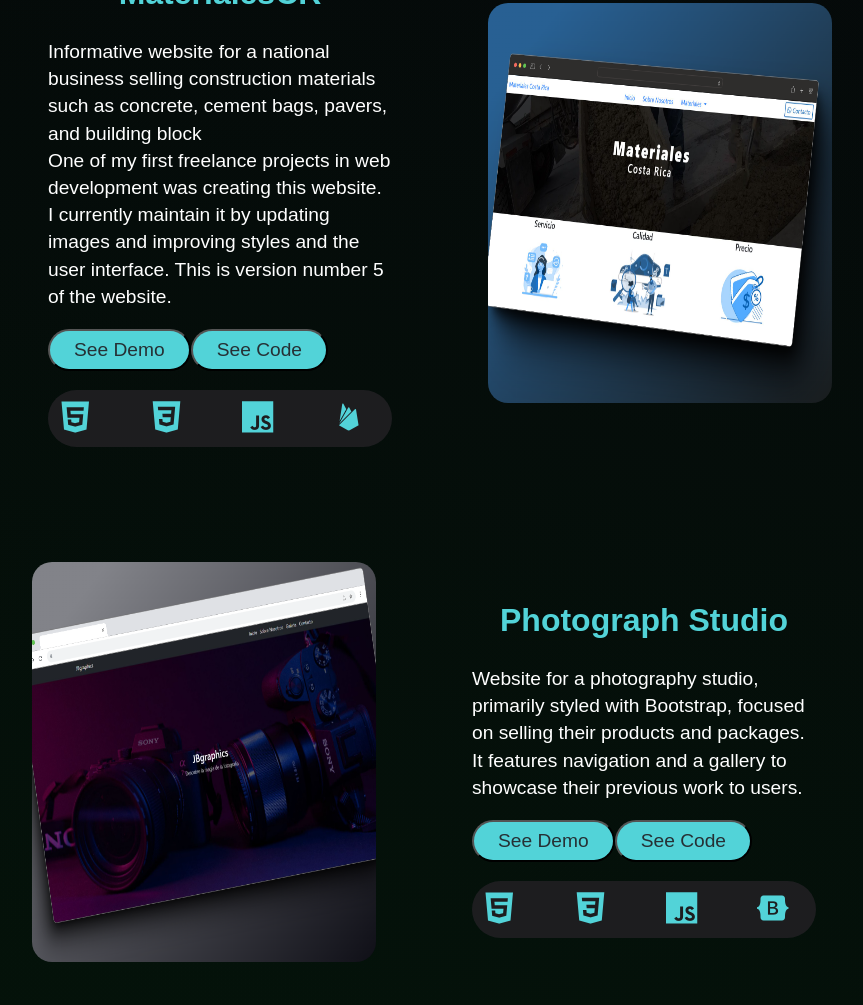
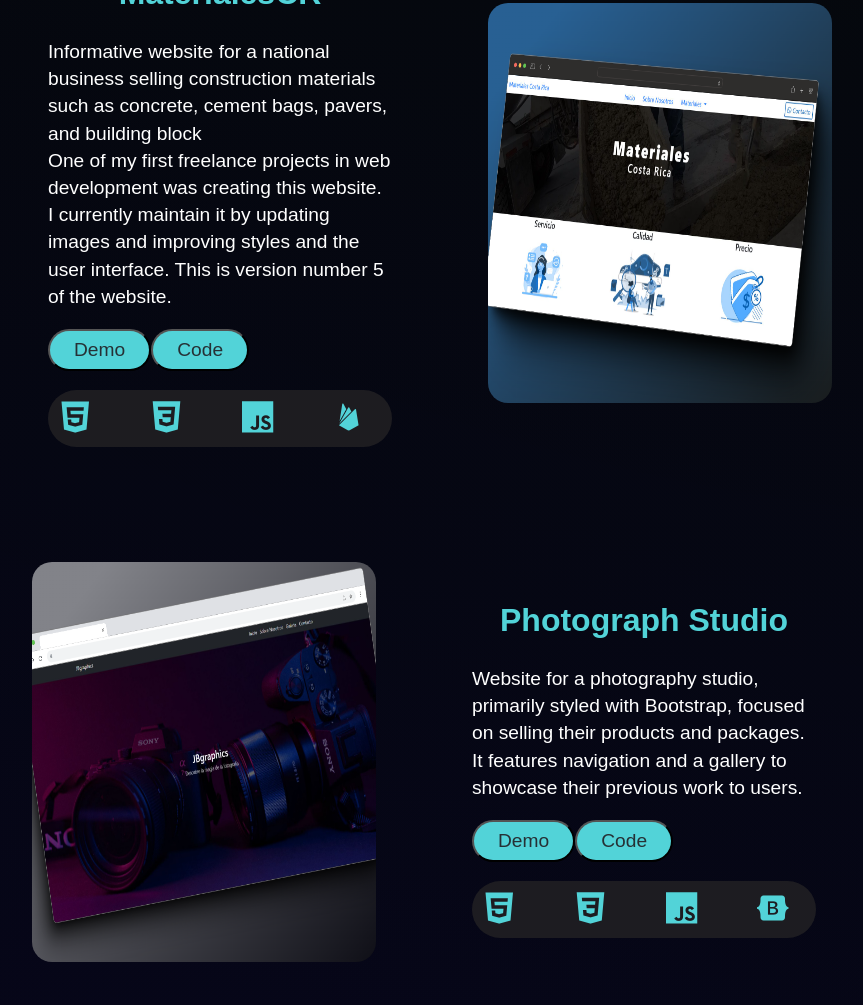
Before and after one commit to BrainnerBR/PortfolioV2, a website with bundled scripts: page index.html in a window 1280 px wide. Shown: the part 1455-2460 px from the top of the page, without its empty margins (208-1071 px from the left). Built offline with nearby package versions, Linux system fonts and the light colour scheme; a script that the page names is missing; a web font is replaced by a local one.

Commit message:
safe zone

```diff
--- a/index.html
+++ b/index.html
@@ -54,7 +54,7 @@
         </div>
     </div>
     <div class="double-arrows">
-        <div><i class="bi bi-chevron-double-down"></i></div>
+        <div><a href="#about-me"><i class="bi bi-chevron-double-down"></i></a></div>
     </div>
     <section id="about-me" class="about-me">
         <div class="container" data-aos="fade-up" data-aos-anchor-placement="center-bottom">
@@ -65,7 +65,7 @@
                 <p>Hey there! I'm Brainer Blanco, a computer science student who's been diving deep into my passion: front-end web development. My main goal right now is to get some real-world experience, learn something new every day, and, of course, help create some cool and innovative stuff.
                     <br>Think of me as your eager apprentice, ready to soak up knowledge and sprinkle some creativity into the mix!</p>
             </div>
-            <button class="btn">See CV</button>
+            <button class="btn"><a href="/src/Curriculum EN.pdf" target="_blank">See CV</a></button>
         </div>
     </section>
 
@@ -77,11 +77,11 @@
                     <div class="project-text" data-aos="zoom-in">
                         <h2>MaterialesCR</h2>
                         <p>Informative website for a national business selling construction materials such as concrete, cement bags, pavers, and building block  <br> One of my first freelance projects in web development was creating this website. I currently maintain it by updating images and improving styles and the user interface. This is version number 5 of the website.</p>
-                           <button class="btn">See Demo</button>
-                           <button class="btn">See Code</button>
+                           <button class="btn"><a href="https://materialescostarica.netlify.app/" target="_blank">Demo</a></button>
+                           <button class="btn"><a  href="https://github.com/BrainnerBR/MaterialesCostaRica" target="_blank">Code</a></button>
                         <div class="technologies-container">
                             <ul>
-                                <li><i class="devicon-html5-plain colored"></i>                                </li>
+                                <li><i class="devicon-html5-plain colored"></i></li>
                                 <li><i class="devicon-css3-plain colored"></i></li>
                                 <li><i class="devicon-javascript-plain"></i></li>
                                 <li><i class="devicon-firebase-plain colored"></i>
@@ -99,8 +99,8 @@
                     <div class="project-text" data-aos="zoom-in">
                         <h2>Photograph Studio</h2>
                         <p>Website for a photography studio, primarily styled with Bootstrap, focused on selling their products and packages. It features navigation and a gallery to showcase their previous work to users.</p>
-                        <button class="btn">See Demo</button>
-                        <button class="btn">See Code</button>
+                        <button class="btn"><a href="https://jbgraphics.netlify.app/" target="_blank">Demo</a></button>
+                        <button class="btn"><a href="https://github.com/BrainnerBR/estudioFotografico" target="_blank">Code</a></button>
 
                         <div class="technologies-container">
                             <ul>
@@ -123,8 +123,8 @@
                         <p>It's a drinking game! for groups of young friends, with different game modes where the cards change according to the selected mode. This web application, created with ReactJS, is primarily designed for mobile.
 
                         </p>
-                           <button class="btn">See Demo</button>
-                           <button class="btn">See Code</button>
+                           <button class="btn"><a href="https://happy-hour-drinking-game.web.app/" target="_blank">Demo</a></button>
+                           <button class="btn"><a href="https://github.com/BrainnerBR/Happy-Hour" target="_blank">Code</a></button>
                         <div class="technologies-container">
                             <ul>
                                 <li><i class="devicon-html5-plain-wordmark"></i></li>
@@ -144,8 +144,8 @@
                     <div class="project-text" data-aos="zoom-in">
                         <h2>TareApp</h2>
                         <p>A web application focused on organizing pending tasks, sorted by projects. Each user registers and can create their own projects, and within each project, they can add pending or completed tasks.</p>
-                        <button class="btn">See Demo</button>
-                        <button class="btn">See Code</button>
+                        <button class="btn">Demo</button>
+                        <button class="btn"><a href="https://github.com/BrainnerBR/TareApp" target="_blank">Code</a></button>
 
                         <div class="technologies-container">
                             <ul>
--- a/src/scss/app.scss
+++ b/src/scss/app.scss
@@ -2,14 +2,18 @@
 @use 'navbar';
 @use 'hero';
 @use 'main';
+
+html{
+    scroll-behavior: smooth;
+}
 
 body {
     font-family: "REM", sans-serif;
     width: 100%;
     height: 100%;
     background-color: #000;
-    background-image: radial-gradient(circle at top right, rgba(32, 1, 51, 0.199),transparent),
-      radial-gradient(circle at 20% 80%, rgba(8, 143, 37, 0.226), transparent);
+    background-image: radial-gradient(circle at top right, rgba(17, 51, 1, 0.199),transparent),
+      radial-gradient(circle at 20% 80%, rgba(36, 8, 192, 0.226), transparent);
 
       overflow: auto;
 }
--- a/src/scss/main/_aboutMe.scss
+++ b/src/scss/main/_aboutMe.scss
@@ -32,6 +32,11 @@
             font-size: 1.2rem;
             float: left;
             transition: all 0.3s ease-in-out;
+
+            a{
+                text-decoration: none;
+                color: v.$grisOscuro;
+            }
             &:hover{
                 background-color: darken(v.$main, 20%);
                 cursor: pointer;
--- a/src/scss/main/_projects.scss
+++ b/src/scss/main/_projects.scss
@@ -48,6 +48,11 @@
             font-size: 1.2rem;
             float: left;
             transition: all 0.3s ease-in-out;
+
+            a{
+              text-decoration: none;
+              color: v.$grisOscuro;
+            }
             &:hover{
                 background-color: darken(v.$main, 20%);
                 cursor: pointer;
@@ -94,9 +99,7 @@
             transition: transform 0.8s ease;
          &:hover{
             transform: scale(1.1);
-            cursor: pointer;
-
-          }
+         }
         }
       }
     }
```
Also changed, not shown: public/build/css/app.css, public/build/js/scroll.js, 2 other files.
